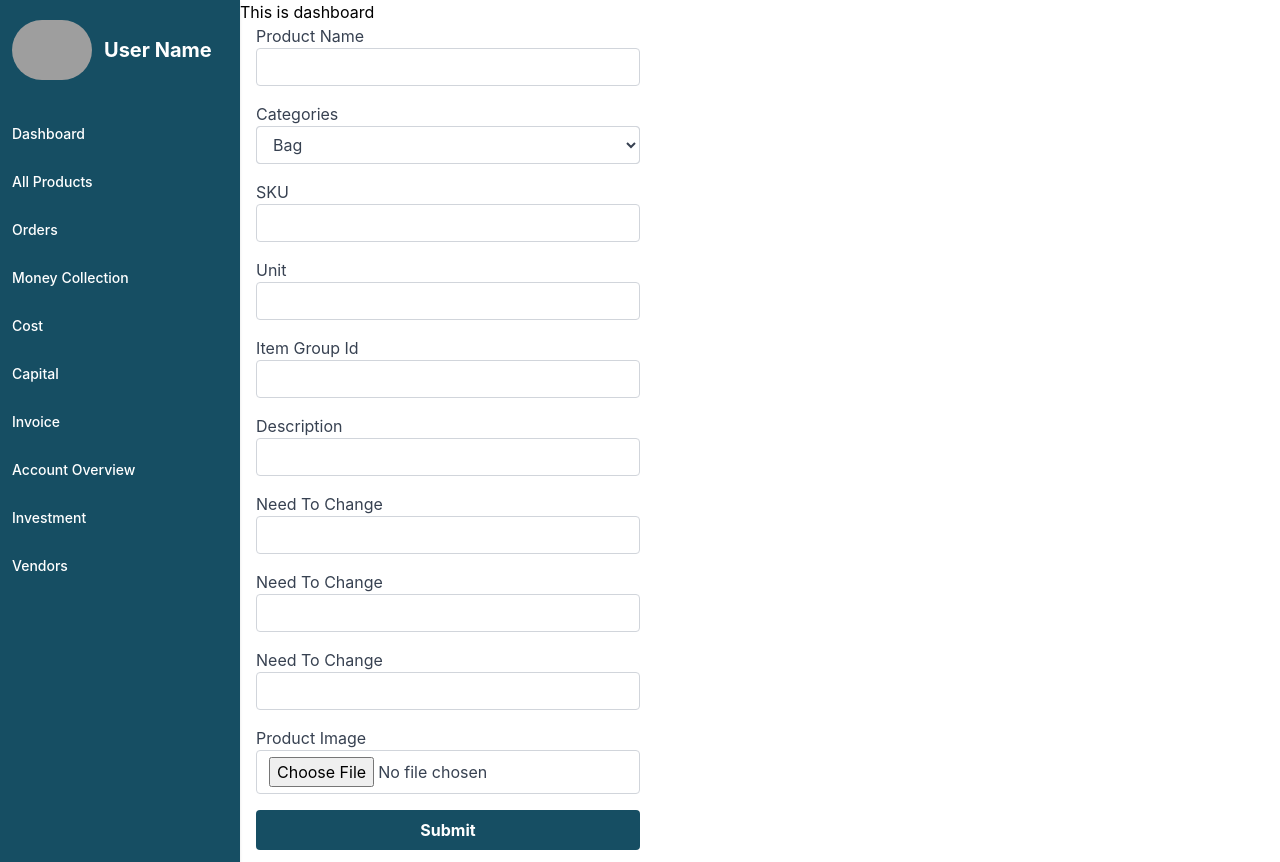
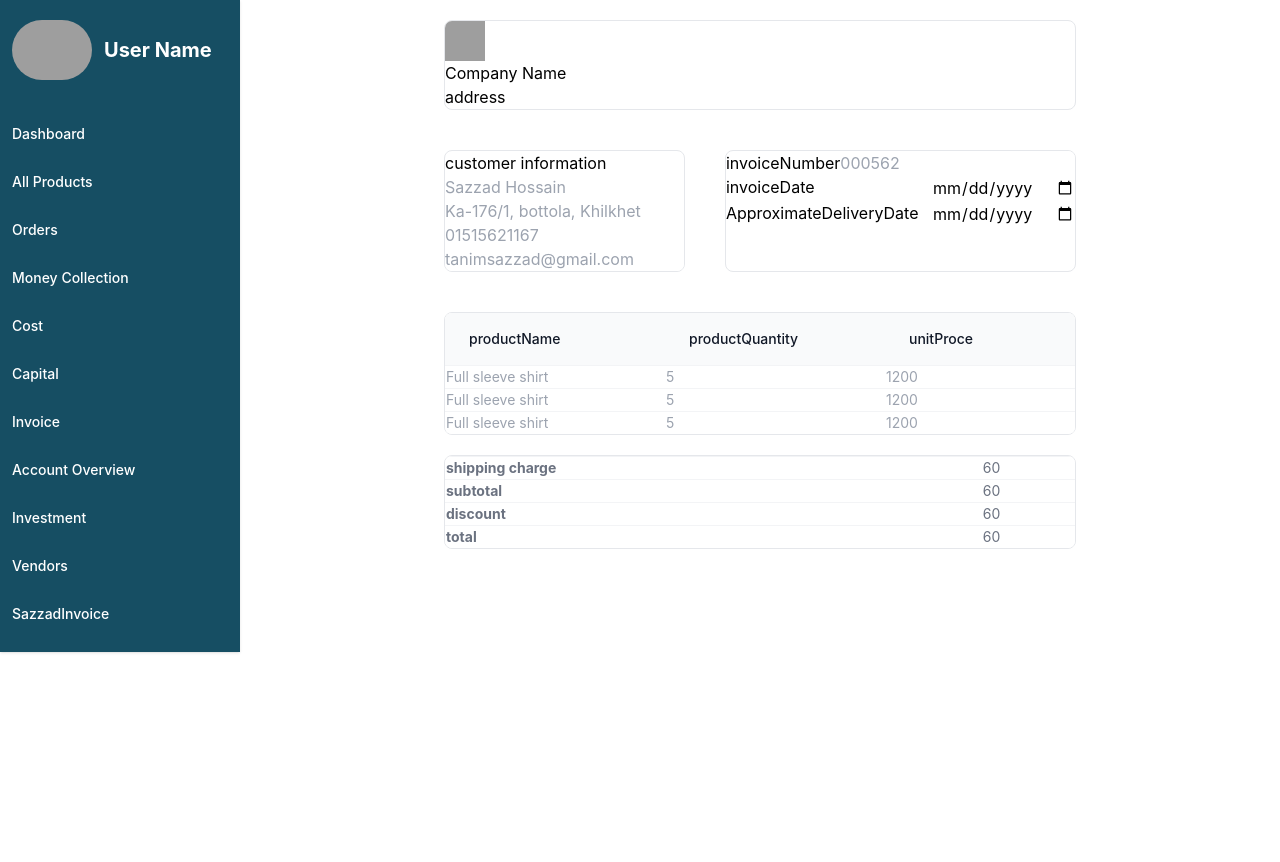
Before and after one commit to sazzadtanim/inventory-project-ss, a React (Create React App) app: page / in a window 1280 px wide. After the commit the page ends 800 px from the top, so only its background shows below. Built offline with nearby package versions, Linux system fonts and the light colour scheme; grey boxes are pictures that could not be loaded; a web font is replaced by a local one.

Commit message:
Added: invoice page

```diff
--- a/src/App.js
+++ b/src/App.js
@@ -11,11 +11,7 @@ import AccountReview from './components/AccountReview'
 import Investment from './components/Investment'
 import Vendors from './components/Vendors'
 import Invoice from './components/invoice_page/Invoice'
-
-
-
-
-
+import SazzadInvoice from './SazzadInvoice'
 
 function App() {
 	return (
@@ -23,7 +19,7 @@ function App() {
 			<Router>
 				<Sidebar></Sidebar>
 				<Routes>
-					<Route path='/' element={<Dashboard></Dashboard>}></Route>
+					<Route path='/' element={<SazzadInvoice />}></Route>
 					<Route path='/dashboard' element={<Dashboard></Dashboard>}></Route>
 					<Route
 						path='/all-products'
@@ -43,6 +39,7 @@ function App() {
 					></Route>
 					<Route path='/investment' element={<Investment></Investment>}></Route>
 					<Route path='/vendors' element={<Vendors></Vendors>}></Route>
+					<Route path='/sazzad_invoice' element={<SazzadInvoice />}></Route>
 				</Routes>
 			</Router>
 		</div>
--- /dev/null
+++ b/src/SazzadInvoice.jsx
@@ -0,0 +1,164 @@
+import React from 'react'
+import { invoiceData } from './jsonData/fakeInvoiceData'
+
+export default function SazzadInvoice() {
+	return (
+		<div className='max-w-2xl mx-auto text-black'>
+			<CompanyInfo />
+
+			<div className='flex justify-between'>
+				<CustomerInfo />
+				<InvoiceInfo />
+			</div>
+
+			<ProductInfo />
+			<BalanceTable />
+		</div>
+	)
+}
+
+// functional components
+function InvoiceComponent({ name, type, placeholder }) {
+	return (
+		<div className='flex justify-between'>
+			<p>{name}</p>
+			<input placeholder={placeholder} type={type} />
+		</div>
+	)
+}
+
+function CustomerComponent({ name, type, placeholder }) {
+	return (
+		<div>
+			{/* <p>{name}</p> */}
+			<input placeholder={placeholder} type={type} />
+		</div>
+	)
+}
+
+function ProductInfo() {
+	return (
+		<div className='max-w-full m-5 overflow-hidden border border-gray-200 rounded-lg '>
+			<table className='w-full text-sm text-left text-gray-500 bg-white border-collapse'>
+				<thead className='bg-gray-50'>
+					<tr>
+						<th className='px-6 py-4 font-medium text-gray-900'>productName</th>
+						<th className='px-6 py-4 font-medium text-gray-900'>
+							productQuantity
+						</th>
+						<th className='px-6 py-4 font-medium text-gray-900'>unitProce</th>
+						<th className='px-6 py-4 font-medium text-gray-900'>size</th>
+						<th className='px-6 py-4 font-medium text-gray-900'>ammount</th>
+					</tr>
+				</thead>
+				<tbody class='divide-y divide-gray-100 border-t border-gray-100'>
+					<ProductInputFieldComponent />
+					<ProductInputFieldComponent />
+					<ProductInputFieldComponent />
+				</tbody>
+			</table>
+		</div>
+	)
+}
+
+function ProductInputFieldComponent() {
+	return (
+		<tr className='px-2 py-2 hover:bg-gray-500'>
+			<td>
+				<input placeholder='Full sleeve shirt' type={'text'} />
+			</td>
+			<td>
+				<input placeholder='5' type={'text'} />
+			</td>
+			<td>
+				<input placeholder='1200' type={'text'} />
+			</td>
+			<td>
+				<input placeholder='L' type={'text'} />
+			</td>
+			<td>
+				<input placeholder='6000' type={'text'} />
+			</td>
+		</tr>
+	)
+}
+
+function BalanceTable() {
+	return (
+		<>
+			<div className='flex flex-col justify-start m-5 overflow-hidden border border-gray-200 rounded-lg '>
+				<table className='w-full text-sm text-left text-gray-500 bg-white border-collapse'>
+					<tr class='divide-y divide-gray-100 border-t border-gray-100'>
+						<th>shipping charge</th>
+						<td>60</td>
+					</tr>
+					<tr class='divide-y divide-gray-100 border-t border-gray-100'>
+						<th>subtotal</th>
+						<td>60</td>
+					</tr>
+					<tr class='divide-y divide-gray-100 border-t border-gray-100'>
+						<th>discount</th>
+						<td>60</td>
+					</tr>
+					<tr class='divide-y divide-gray-100 border-t border-gray-100'>
+						<th>total</th>
+						<td>60</td>
+					</tr>
+				</table>
+			</div>
+		</>
+	)
+}
+
+function CompanyInfo() {
+	return (
+		<div className='max-w-full m-5 overflow-hidden border border-gray-200 rounded-lg '>
+			<div>
+				{/* logo */}
+				<img
+					src='https://scontent.fdac5-1.fna.fbcdn.net/v/t39.30808-6/327171505_4281364858654113_6549804838659456499_n.jpg?_nc_cat=109&ccb=1-7&_nc_sid=09cbfe&_nc_ohc=Mbc12m0zF10AX9cEyMS&_nc_ht=scontent.fdac5-1.fna&oh=00_AfDRozDsylfM3LTVzwsTk_rP8Gsycsn0rwrJDiGSVqiKpQ&oe=63DCDC6B'
+					alt='logo'
+					className='w-10 h-10'
+				/>
+			</div>
+			<div>
+				<p>Company Name</p>
+				<p>address</p>
+			</div>
+		</div>
+	)
+}
+
+function InvoiceInfo() {
+	return (
+		<div className='m-5 overflow-hidden border border-gray-200 rounded-lg '>
+			{/* invoice no */}
+			{/* invoice date */}
+			{/* date of export */}
+			{invoiceData.invoiceInfo.map((item, index) => (
+				<InvoiceComponent
+					key={index}
+					name={item.name}
+					type={item.type}
+					placeholder={item.placeholder}
+				/>
+			))}
+		</div>
+	)
+}
+
+function CustomerInfo() {
+	return (
+		<div className='m-5 overflow-hidden border border-gray-200 rounded-lg '>
+			<p>customer information</p>
+			{invoiceData.customerInfo.map((item, index) => (
+				<CustomerComponent
+					key={index}
+					name={item.name}
+					type={item.type}
+					placeholder={item.placeholder}
+				/>
+			))}
+		</div>
+	)
+}
--- a/src/components/Sidebar.js
+++ b/src/components/Sidebar.js
@@ -1,42 +1,43 @@
-import React from "react";
-import { Link } from "react-router-dom";
+import React from 'react'
+import { Link } from 'react-router-dom'
 
 const Sidebar = () => {
 	const sideBarOptions = [
-    { name: "Dashboard", url: "/dashboard" },
-    { name: "All Products", url: "/all-products" },
-    { name: "Orders", url: "/orders" },
-    { name: "Money Collection", url: "/money-collection" },
-    { name: "Cost", url: "/cost" },
-    { name: "Capital", url: "/capital" },
-    { name: "Invoice", url: "/invoice" },
-    { name: "Account Overview", url: "/acount-overview" },
-    { name: "Investment", url: "/investment" },
-    { name: "Vendors", url: "/vendors" },
-  ];
+		{ name: 'Dashboard', url: '/dashboard' },
+		{ name: 'All Products', url: '/all-products' },
+		{ name: 'Orders', url: '/orders' },
+		{ name: 'Money Collection', url: '/money-collection' },
+		{ name: 'Cost', url: '/cost' },
+		{ name: 'Capital', url: '/capital' },
+		{ name: 'Invoice', url: '/invoice' },
+		{ name: 'Account Overview', url: '/acount-overview' },
+		{ name: 'Investment', url: '/investment' },
+		{ name: 'Vendors', url: '/vendors' },
+		{ name: 'SazzadInvoice', url: '/sazzad_invoice' },
+	]
 
 	return (
-    <div className="flex">
-      <div className="flex flex-col  bg-cyan-900	 shadow w-60">
-        <div className="space-y-3">
-          <div className="flex items-center text-center p-3 mt-2">
+		<div className='flex'>
+			<div className='flex flex-col shadow bg-cyan-900 w-60'>
+				<div className='space-y-3'>
+					<div className='flex items-center p-3 mt-2 text-center'>
 						<img
-              className="rounded-full w-20 mr-3"
-              src="https://images.unsplash.com/photo-1633332755192-727a05c4013d?ixlib=rb-4.0.3&ixid=MnwxMjA3fDB8MHxwaG90by1wYWdlfHx8fGVufDB8fHx8&auto=format&fit=crop&w=1480&q=80"
-              alt=""
+							className='w-20 mr-3 rounded-full'
+							src='https://images.unsplash.com/photo-1633332755192-727a05c4013d?ixlib=rb-4.0.3&ixid=MnwxMjA3fDB8MHxwaG90by1wYWdlfHx8fGVufDB8fHx8&auto=format&fit=crop&w=1480&q=80'
+							alt=''
 						/>
-            <h2 className="text-xl font-bold text-white ">User Name</h2>
+						<h2 className='text-xl font-bold text-white '>User Name</h2>
 					</div>
-          <div className="flex-1">
-            <ul className="pt-2 pb-4 space-y-1 text-sm text-white font-medium">
+					<div className='flex-1'>
+						<ul className='pt-2 pb-4 space-y-1 text-sm font-medium text-white'>
 							{sideBarOptions.map((bar, index) => (
 								<li
-                  className="rounded-sm hover:bg-cyan-700 transition duration-200 p-1"
+									className='p-1 transition duration-200 rounded-sm hover:bg-cyan-700'
 									key={index}
 								>
 									<Link
 										to={bar.url}
-                    className="flex items-center p-2 space-x-3 rounded-md"
+										className='flex items-center p-2 space-x-3 rounded-md'
 									>
 										<span>{bar.name}</span>
 									</Link>
@@ -47,7 +48,7 @@ const Sidebar = () => {
 				</div>
 			</div>
 		</div>
-  );
-};
+	)
+}
 
-export default Sidebar;
+export default Sidebar
--- /dev/null
+++ b/src/jsonData/fakeInvoiceData.js
@@ -0,0 +1,50 @@
+// make a json file for every data on this page
+const invoiceData = {
+	invoiceInfo: [
+		{
+			name: 'invoiceNumber',
+			placeholder: '000562',
+			type: 'text',
+		},
+		{ name: 'invoiceDate', placeholder: '11/05/2023', type: 'date' },
+		{
+			name: 'ApproximateDeliveryDate',
+			placeholder: '11/05/2023',
+			type: 'date',
+		},
+	],
+	customerInfo: [
+		{ name: 'name', type: 'text', placeholder: 'Sazzad Hossain' },
+		{
+			name: 'Address',
+			type: 'text',
+			placeholder: 'Ka-176/1, bottola, Khilkhet',
+		},
+		{ name: 'phone', type: 'tel', placeholder: '01515621167' },
+		{ name: 'email', type: 'email', placeholder: 'tanimsazzad@gmail.com' },
+	],
+	products: [
+		{
+			productName: '',
+			productQuantity: '',
+			unitProce: '',
+			size: '',
+			ammount: '',
+		},
+		{
+			productName: '',
+			productQuantity: '',
+			unitProce: '',
+			size: '',
+			ammount: '',
+		},
+	],
+	balance: {
+		subTotal: '',
+		discount: '',
+		shippingCharge: '',
+		total: '',
+	},
+}
+
+export { invoiceData }
```
Lines whose indentation alone changed are shown as unchanged.
